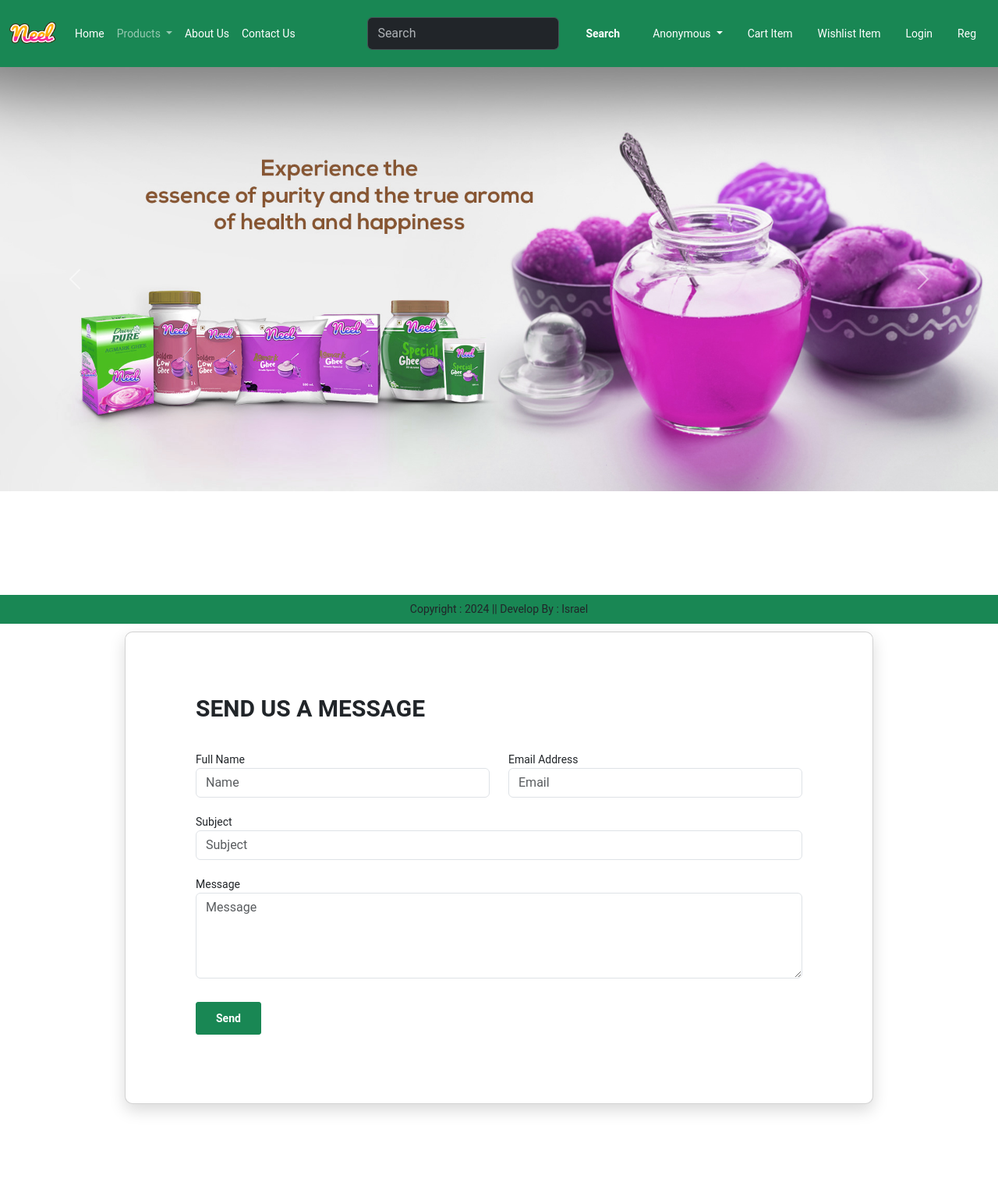
After one commit to IsraelRobTheProgrammer/DjangoEcommerce, a Django app: template EcommerceApp/app/templates/contact.html in a window 1280 px wide. The commit adds this page. Shown: the whole page at 78% size. Run offline with Django 3.2, Linux system fonts and the light colour scheme; the template is opened without the code that fills it, so the values that code supplies are empty; some libraries are stand-ins or nearby versions.

Commit message:
Build:made about page and a working contact form using django's default email functionality

```diff
--- /dev/null
+++ b/EcommerceApp/app/static/css/main.css
@@ -0,0 +1,500 @@
+
+/* ==========================================================================
+   #FONT
+   ========================================================================== */
+.font-robo {
+  font-family: "Roboto", "Arial", "Helvetica Neue", sans-serif;
+}
+
+/* ==========================================================================
+   #GRID
+   ========================================================================== */
+.row {
+  display: -webkit-box;
+  display: -webkit-flex;
+  display: -moz-box;
+  display: -ms-flexbox;
+  display: flex;
+  -webkit-flex-wrap: wrap;
+  -ms-flex-wrap: wrap;
+  flex-wrap: wrap;
+}
+
+.row-space {
+  -webkit-box-pack: justify;
+  -webkit-justify-content: space-between;
+  -moz-box-pack: justify;
+  -ms-flex-pack: justify;
+  justify-content: space-between;
+}
+
+.col-2 {
+  width: -webkit-calc((100% - 60px) / 2);
+  width: -moz-calc((100% - 60px) / 2);
+  width: calc((100% - 60px) / 2);
+}
+
+@media (max-width: 767px) {
+  .col-2 {
+    width: 100%;
+  }
+}
+
+/* ==========================================================================
+   #BOX-SIZING
+   ========================================================================== */
+/**
+ * More sensible default box-sizing:
+ * css-tricks.com/inheriting-box-sizing-probably-slightly-better-best-practice
+ */
+html {
+  -webkit-box-sizing: border-box;
+  -moz-box-sizing: border-box;
+  box-sizing: border-box;
+}
+
+* {
+  padding: 0;
+  margin: 0;
+}
+
+*, *:before, *:after {
+  -webkit-box-sizing: inherit;
+  -moz-box-sizing: inherit;
+  box-sizing: inherit;
+}
+
+/* ==========================================================================
+   #RESET
+   ========================================================================== */
+/**
+ * A very simple reset that sits on top of Normalize.css.
+ */
+body,
+h1, h2, h3, h4, h5, h6,
+blockquote, p, pre,
+dl, dd, ol, ul,
+figure,
+hr,
+fieldset, legend {
+  margin: 0;
+  padding: 0;
+}
+
+/**
+ * Remove trailing margins from nested lists.
+ */
+li > ol,
+li > ul {
+  margin-bottom: 0;
+}
+
+/**
+ * Remove default table spacing.
+ */
+table {
+  border-collapse: collapse;
+  border-spacing: 0;
+}
+
+/**
+ * 1. Reset Chrome and Firefox behaviour which sets a `min-width: min-content;`
+ *    on fieldsets.
+ */
+fieldset {
+  min-width: 0;
+  /* [1] */
+  border: 0;
+}
+
+button {
+  outline: none;
+  background: none;
+  border: none;
+}
+
+/* ==========================================================================
+   #PAGE WRAPPER
+   ========================================================================== */
+.page-wrapper {
+  min-height: 100vh;
+}
+
+body {
+  font-family: "Roboto", "Arial", "Helvetica Neue", sans-serif;
+  font-weight: 400;
+  font-size: 14px;
+}
+
+h1, h2, h3, h4, h5, h6 {
+  font-weight: 400;
+}
+
+h1 {
+  font-size: 36px;
+}
+
+h2 {
+  font-size: 30px;
+}
+
+h3 {
+  font-size: 24px;
+}
+
+h4 {
+  font-size: 18px;
+}
+
+h5 {
+  font-size: 15px;
+}
+
+h6 {
+  font-size: 13px;
+}
+
+/* ==========================================================================
+   #BACKGROUND
+   ========================================================================== */
+.bg-blue {
+  background: #2c6ed5;
+}
+
+.bg-red {
+  background: #fa4251;
+}
+
+/* ==========================================================================
+   #SPACING
+   ========================================================================== */
+.p-t-100 {
+  padding-top: 100px;
+}
+
+.p-t-180 {
+  padding-top: 180px;
+}
+
+.p-t-20 {
+  padding-top: 20px;
+}
+
+.p-t-30 {
+  padding-top: 30px;
+}
+
+.p-b-100 {
+  padding-bottom: 100px;
+}
+
+/* ==========================================================================
+   #WRAPPER
+   ========================================================================== */
+.wrapper {
+  margin: 0 auto;
+}
+
+.wrapper--w960 {
+  max-width: 960px;
+}
+
+.wrapper--w680 {
+  max-width: 680px;
+}
+
+/* ==========================================================================
+   #BUTTON
+   ========================================================================== */
+.btn {
+  line-height: 40px;
+  display: inline-block;
+  padding: 0 25px;
+  cursor: pointer;
+  color: #fff;
+  font-family: "Roboto", "Arial", "Helvetica Neue", sans-serif;
+  -webkit-transition: all 0.4s ease;
+  -o-transition: all 0.4s ease;
+  -moz-transition: all 0.4s ease;
+  transition: all 0.4s ease;
+  font-size: 14px;
+  font-weight: 700;
+}
+
+.btn--radius {
+  -webkit-border-radius: 3px;
+  -moz-border-radius: 3px;
+  border-radius: 3px;
+}
+
+.btn--green {
+  background: #57b846;
+}
+
+.btn--green:hover {
+  background: #4dae3c;
+}
+
+/* ==========================================================================
+   #DATE PICKER
+   ========================================================================== */
+td.active {
+  background-color: #2c6ed5;
+}
+
+input[type="date" i] {
+  padding: 14px;
+}
+
+.table-condensed td, .table-condensed th {
+  font-size: 14px;
+  font-family: "Roboto", "Arial", "Helvetica Neue", sans-serif;
+  font-weight: 400;
+}
+
+.daterangepicker td {
+  width: 40px;
+  height: 30px;
+}
+
+.daterangepicker {
+  border: none;
+  -webkit-box-shadow: 0px 8px 20px 0px rgba(0, 0, 0, 0.15);
+  -moz-box-shadow: 0px 8px 20px 0px rgba(0, 0, 0, 0.15);
+  box-shadow: 0px 8px 20px 0px rgba(0, 0, 0, 0.15);
+  display: none;
+  border: 1px solid #e0e0e0;
+  margin-top: 5px;
+}
+
+.daterangepicker::after, .daterangepicker::before {
+  display: none;
+}
+
+.daterangepicker thead tr th {
+  padding: 10px 0;
+}
+
+.daterangepicker .table-condensed th select {
+  border: 1px solid #ccc;
+  -webkit-border-radius: 3px;
+  -moz-border-radius: 3px;
+  border-radius: 3px;
+  font-size: 14px;
+  padding: 5px;
+  outline: none;
+}
+
+/* ==========================================================================
+   #FORM
+   ========================================================================== */
+input {
+  outline: none;
+  margin: 0;
+  border: none;
+  -webkit-box-shadow: none;
+  -moz-box-shadow: none;
+  box-shadow: none;
+  width: 100%;
+  font-size: 14px;
+  font-family: inherit;
+}
+
+/* input group 1 */
+/* end input group 1 */
+.input-group {
+  position: relative;
+  margin-bottom: 32px;
+  border-bottom: 1px solid #e5e5e5;
+}
+
+.input-icon {
+  position: absolute;
+  font-size: 18px;
+  color: #ccc;
+  right: 8px;
+  top: 50%;
+  -webkit-transform: translateY(-50%);
+  -moz-transform: translateY(-50%);
+  -ms-transform: translateY(-50%);
+  -o-transform: translateY(-50%);
+  transform: translateY(-50%);
+  cursor: pointer;
+}
+
+.input--style-2 {
+  padding: 9px 0;
+  color: #666;
+  font-size: 16px;
+  font-weight: 500;
+}
+
+.input--style-2::-webkit-input-placeholder {
+  /* WebKit, Blink, Edge */
+  color: #808080;
+}
+
+.input--style-2:-moz-placeholder {
+  /* Mozilla Firefox 4 to 18 */
+  color: #808080;
+  opacity: 1;
+}
+
+.input--style-2::-moz-placeholder {
+  /* Mozilla Firefox 19+ */
+  color: #808080;
+  opacity: 1;
+}
+
+.input--style-2:-ms-input-placeholder {
+  /* Internet Explorer 10-11 */
+  color: #808080;
+}
+
+.input--style-2:-ms-input-placeholder {
+  /* Microsoft Edge */
+  color: #808080;
+}
+
+/* ==========================================================================
+   #SELECT2
+   ========================================================================== */
+.select--no-search .select2-search {
+  display: none !important;
+}
+
+.rs-select2 .select2-container {
+  width: 100% !important;
+  outline: none;
+}
+
+.rs-select2 .select2-container .select2-selection--single {
+  outline: none;
+  border: none;
+  height: 36px;
+}
+
+.rs-select2 .select2-container .select2-selection--single .select2-selection__rendered {
+  line-height: 36px;
+  padding-left: 0;
+  color: #808080;
+  font-size: 16px;
+  font-family: inherit;
+  font-weight: 500;
+}
+
+.rs-select2 .select2-container .select2-selection--single .select2-selection__arrow {
+  height: 34px;
+  right: 4px;
+  display: -webkit-box;
+  display: -webkit-flex;
+  display: -moz-box;
+  display: -ms-flexbox;
+  display: flex;
+  -webkit-box-pack: center;
+  -webkit-justify-content: center;
+  -moz-box-pack: center;
+  -ms-flex-pack: center;
+  justify-content: center;
+  -webkit-box-align: center;
+  -webkit-align-items: center;
+  -moz-box-align: center;
+  -ms-flex-align: center;
+  align-items: center;
+}
+
+.rs-select2 .select2-container .select2-selection--single .select2-selection__arrow b {
+  display: none;
+}
+
+.rs-select2 .select2-container .select2-selection--single .select2-selection__arrow:after {
+  font-family: "Material-Design-Iconic-Font";
+  content: '\f2f9';
+  font-size: 18px;
+  color: #ccc;
+  -webkit-transition: all 0.4s ease;
+  -o-transition: all 0.4s ease;
+  -moz-transition: all 0.4s ease;
+  transition: all 0.4s ease;
+}
+
+.rs-select2 .select2-container.select2-container--open .select2-selection--single .select2-selection__arrow::after {
+  -webkit-transform: rotate(-180deg);
+  -moz-transform: rotate(-180deg);
+  -ms-transform: rotate(-180deg);
+  -o-transform: rotate(-180deg);
+  transform: rotate(-180deg);
+}
+
+.select2-container--open .select2-dropdown--below {
+  border: none;
+  -webkit-border-radius: 3px;
+  -moz-border-radius: 3px;
+  border-radius: 3px;
+  -webkit-box-shadow: 0px 8px 20px 0px rgba(0, 0, 0, 0.15);
+  -moz-box-shadow: 0px 8px 20px 0px rgba(0, 0, 0, 0.15);
+  box-shadow: 0px 8px 20px 0px rgba(0, 0, 0, 0.15);
+  border: 1px solid #e0e0e0;
+  margin-top: 5px;
+  overflow: hidden;
+}
+
+/* ==========================================================================
+   #TITLE
+   ========================================================================== */
+
+.title {
+  text-transform: uppercase;
+  font-weight: 700;
+  margin-bottom: 37px;
+}
+
+/* ==========================================================================
+   #CARD
+   ========================================================================== */
+.card {
+  overflow: hidden;
+  -webkit-border-radius: 3px;
+  -moz-border-radius: 3px;
+  border-radius: 3px;
+  background: #fff;
+}
+
+.card-2 {
+  -webkit-box-shadow: 0px 8px 20px 0px rgba(0, 0, 0, 0.15);
+  -moz-box-shadow: 0px 8px 20px 0px rgba(0, 0, 0, 0.15);
+  box-shadow: 0px 8px 20px 0px rgba(0, 0, 0, 0.15);
+  -webkit-border-radius: 10px;
+  -moz-border-radius: 10px;
+  border-radius: 10px;
+  width: 100%;
+  display: table;
+}
+
+.card-2 .card-heading {
+  background: url("../images/bg-heading-02.jpg") top left/cover no-repeat;
+  width: 29.1%;
+  display: table-cell;
+}
+
+.card-2 .card-body {
+  display: table-cell;
+  padding: 80px 90px;
+  padding-bottom: 88px;
+}
+
+@media (max-width: 767px) {
+  .card-2 {
+    display: block;
+  }
+  .card-2 .card-heading {
+    width: 100%;
+    display: block;
+    padding-top: 300px;
+    background-position: left center;
+  }
+  .card-2 .card-body {
+    display: block;
+    padding: 60px 50px;
+  }
+}
--- a/EcommerceApp/app/templates/base.html
+++ b/EcommerceApp/app/templates/base.html
@@ -5,12 +5,12 @@
 <head>
   <meta charset="UTF-8" />
   <meta name="viewport" content="width=device-width, initial-scale=1.0" />
-
   <link rel="stylesheet" href="https://cdn.jsdelivr.net/npm/bootstrap@5.3.2/dist/css/bootstrap.min.css" />
   <link rel="stylesheet" href="{% static 'css/styles.css' %}">
   <link rel="stylesheet" href="{% static 'css/owl.carousel.min.css' %}" />
   <link rel="stylesheet" href="{% static 'css/all.min.css' %}" />
 
+  <link href="{% static 'css/main.css' %}" rel="stylesheet">
 
   <title>Dairy Products | {% block title %}{% endblock title %} </title>
 </head>
@@ -37,6 +37,15 @@
   <script src="{% static 'js/owl.carousel.min.js' %}"></script>
   <script src="{% static 'js/all.min.js' %}"></script>
   <script src="{% static 'js/script.js' %}"></script>
+
+  <script>
+    var message = document.getElementById("messages");
+    if (message) {
+      setTimeout(function () {
+        message.style.display = "none";
+      }, 5000);
+    }
+  </script>
 </body>
 
 
--- /dev/null
+++ b/EcommerceApp/app/templates/contact.html
@@ -0,0 +1,65 @@
+{% extends "base.html" %}
+
+{% block title %} Contact Us {% endblock title %}
+
+{% block banner_slider %}
+
+{% include "partials/_banner.html" %}
+
+{% endblock banner_slider %}
+
+
+{% block content %}
+<div class="page-wrapper p-t-180 p-b-100 font-robo">
+	<div class="wrapper wrapper--w960">
+		{% include 'partials/_messages.html'%}
+		<div class="card card-2">
+			<div class="card-body">
+				<h2 class="title">Send Us A Message</h2>
+				<form action="{% url 'contact' %}" method="POST">
+					{% csrf_token %}
+					<div class="row row-space">
+						<div class="col-md-6">
+							<div class="form-group">
+								<label class="label" for="name">Full Name</label>
+								<input type="text" class="form-control" name="name" id="name" placeholder="Name"
+									required>
+							</div>
+						</div>
+						<div class="col-md-6">
+							<div class="form-group">
+								<label class="label" for="email">Email Address</label>
+								<input type="email" class="form-control" name="email" id="email" placeholder="Email"
+									>
+							</div>
+						</div>
+					</div>
+					<br>
+					<div class="col-md-12">
+						<div class="form-group">
+							<label class="label" for="subject">Subject</label>
+							<input type="text" class="form-control" name="subject" id="subject" placeholder="Subject"
+								>
+						</div>
+					</div>
+					<br>
+					<div class="row row-space">
+						<div class="col-12">
+							<div class="form-group">
+								<label class="label" for="message">Message</label>
+								<textarea name="message" class="form-control" id="message" cols="30" rows="4"
+									placeholder="Message" ></textarea>
+							</div>
+						</div>
+					</div>
+					<div class="p-t-30">
+						<button class="btn btn--radius btn-success" type="submit">Send</button>
+					</div>
+				</form>
+			</div>
+		</div>
+	</div>
+</div>
+
+
+{% endblock content %}
--- /dev/null
+++ b/EcommerceApp/app/templates/partials/_messages.html
@@ -0,0 +1,9 @@
+{% if messages %}
+<div class="messages" id="messages">
+    {% for message in messages %}
+        <div{% if message.tags %} class="alert alert-sm alert-{{ message.tags }}" {% endif %}>
+        {{ message }}
+        </div>
+        {% endfor %}
+</div>
+{% endif %}
--- a/EcommerceApp/app/templates/partials/_navbar.html
+++ b/EcommerceApp/app/templates/partials/_navbar.html
@@ -56,11 +56,11 @@
           </ul>
         </li>
         <li class="nav-item">
-          <a class="nav-link text-white" href="#">About Us</a>
+          <a class="nav-link text-white" href="{% url "about" %}">About Us</a>
         </li>
 
         <li class="nav-item">
-          <a class="nav-link text-white" href="#">Contact Us</a>
+          <a class="nav-link text-white" href="{% url "contact" %}">Contact Us</a>
         </li>
 
         {% comment %}
--- a/EcommerceApp/app/urls.py
+++ b/EcommerceApp/app/urls.py
@@ -4,7 +4,9 @@ from django.conf.urls.static import static
 from django.urls import path
 
 urlpatterns = [
-    path("", views.home),
+    path("", views.home, name="home"),
+    path("about", views.about, name="about"),
+    path("contact", views.contact, name="contact"),
     path("category/<slug:value>", views.category_view, name="category"),
     path("category-title/<str:value>", views.category_title, name="category_title"),
     path("product-detail/<int:id>", views.product_detail, name="product-detail"),
```
Also changed, not shown: EcommerceApp/EcommerceApp/settings.py (+11 -0 lines), EcommerceApp/app/templates/about.html (added, +48 -0 lines), EcommerceApp/app/views.py (+36 -0 lines), EcommerceApp/app/static/img/bg-heading-02.jpg (added), 1 other file.
